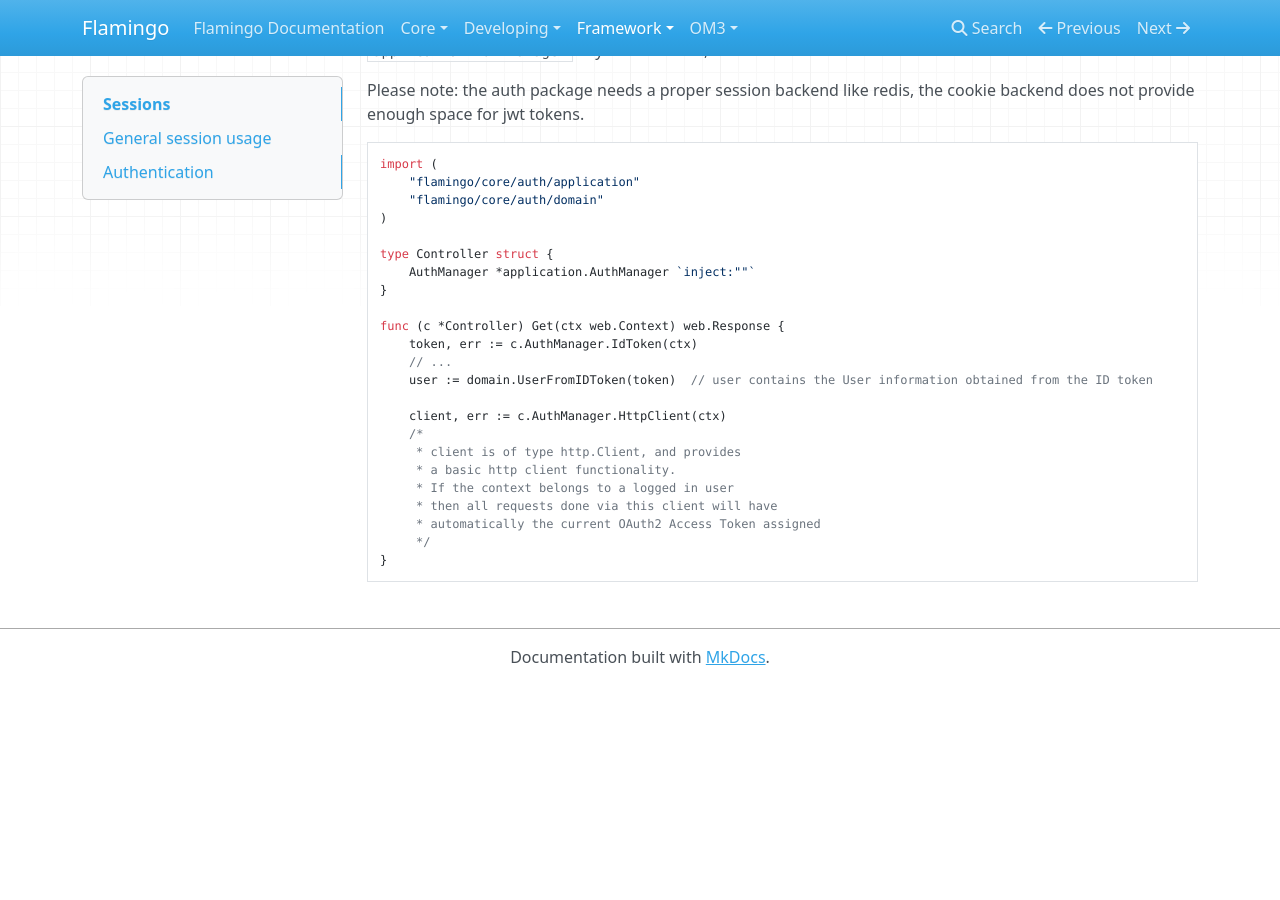
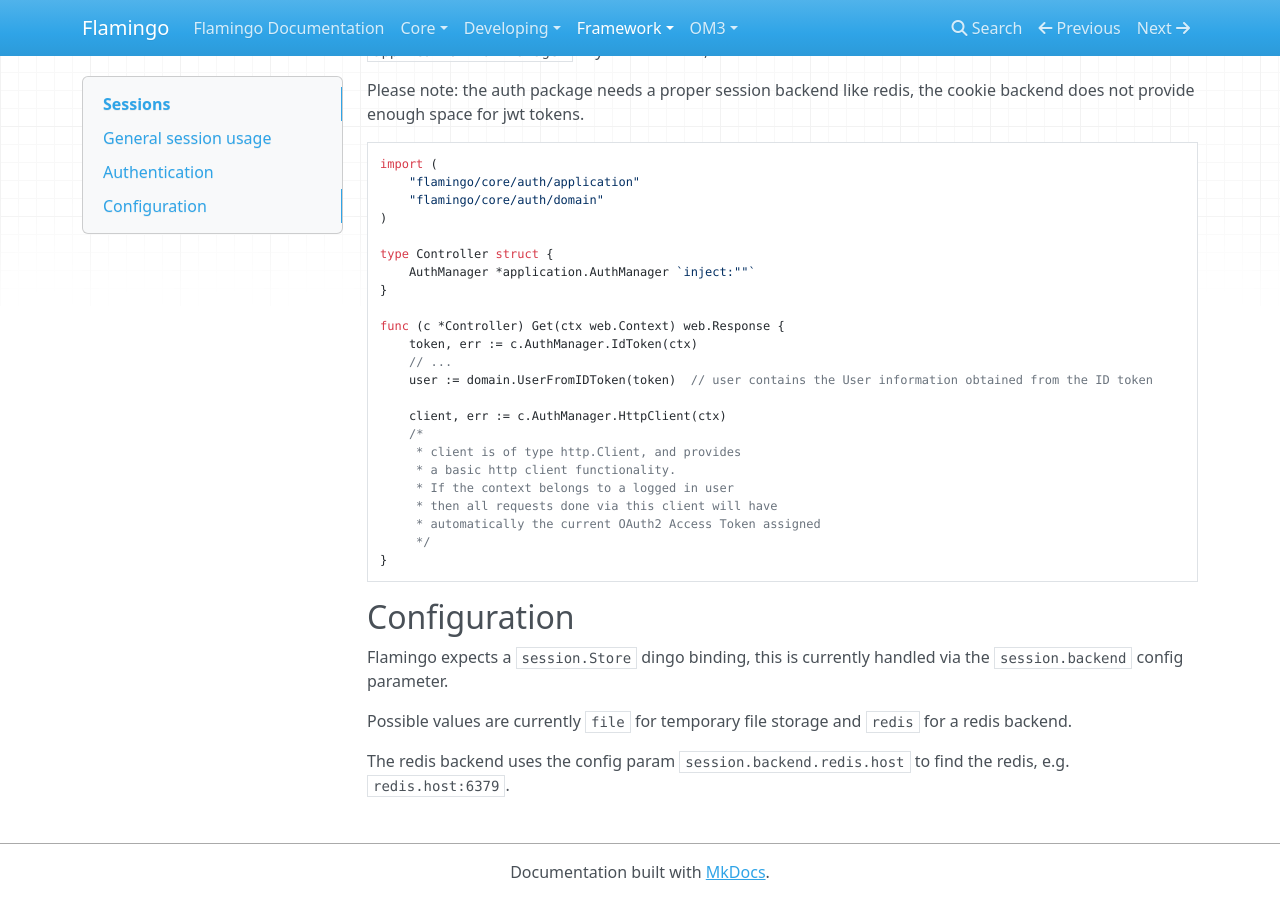
Before and after one commit to i-love-flamingo/flamingo, an MkDocs documentation site: the page built from docs/framework/sessions.md, in a window 1280 px wide and 900 px high, scrolled down 525 px. Built offline with MkDocs 1.6.1, drawn with Linux system fonts in a browser that asks for light colours; nearby versions of some CDN libraries; before the commit the page ends 1210 px from its top, so only the background shows below that.

Commit message:
125572: extend session config documentation

````diff
--- a/docs/framework/sessions.md
+++ b/docs/framework/sessions.md
@@ -51,3 +51,11 @@
      */
 }
 ```
+
+## Configuration
+
+Flamingo expects a `session.Store` dingo binding, this is currently handled via the `session.backend` config parameter.
+
+Possible values are currently `file` for temporary file storage and `redis` for a redis backend.
+
+The redis backend uses the config param `session.backend.redis.host` to find the redis, e.g. `redis.host:6379`.
````
Also changed, not shown: docs/Framework/sessions.md (+8 -0 lines).
